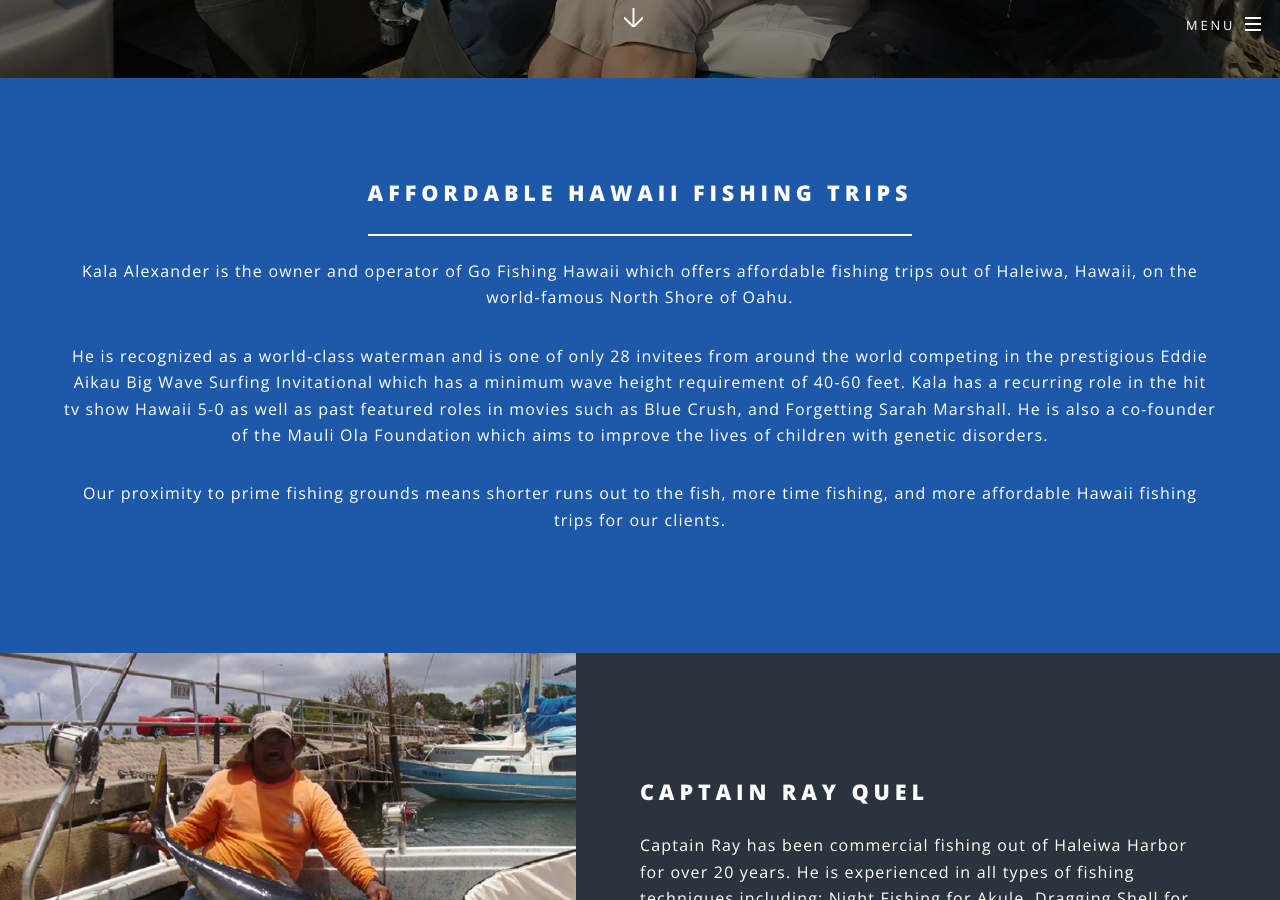
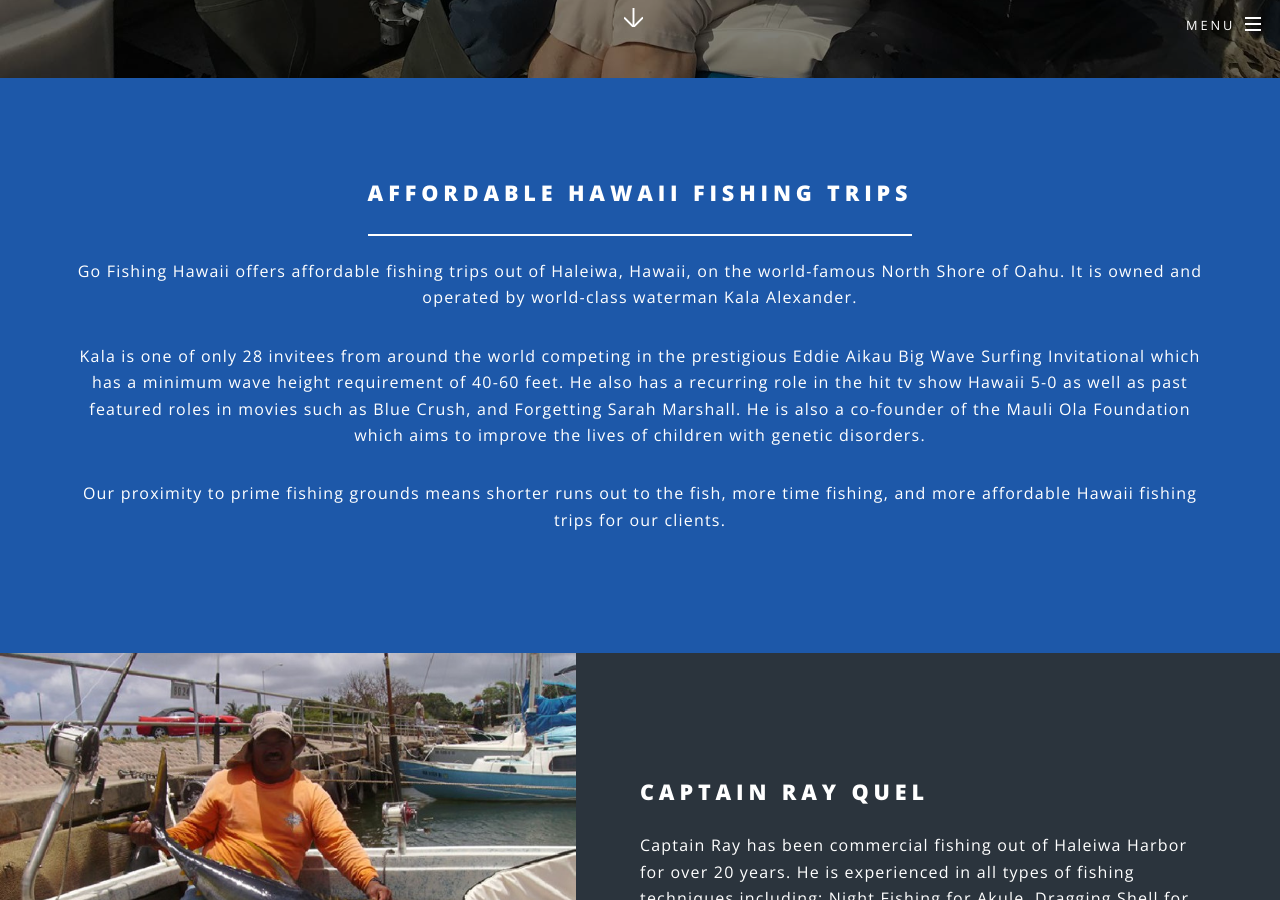
Before and after one commit to poidog223/poidog223.github.io, a Jekyll site: the page built from index.html, in a window 1280 px wide and 900 px high, scrolled down 822 px. Built offline with Jekyll 4.4.1, drawn with Linux system fonts in a browser that asks for light colours.

Commit message:
index edit

```diff
--- a/index.html
+++ b/index.html
@@ -19,8 +19,8 @@
 						<div class="inner">
 							<header class="major">
 								<h2>Affordable Hawaii Fishing Trips</h2>
-								<p>Kala Alexander is the owner and operator of Go Fishing Hawaii which offers affordable fishing trips out of Haleiwa, Hawaii, on the world-famous North Shore of Oahu.
-								<p>He is recognized as a world-class waterman and is one of only 28 invitees from around the world competing in the prestigious Eddie Aikau Big Wave Surfing Invitational which has a minimum wave height requirement of 40-60 feet. Kala has a recurring role in the hit tv show Hawaii 5-0 as well as past featured roles in movies such as Blue Crush, and Forgetting Sarah Marshall. He is also a co-founder of the Mauli Ola Foundation which aims to improve the lives of children with genetic disorders.</p>
+								<p>Go Fishing Hawaii offers affordable fishing trips out of Haleiwa, Hawaii, on the world-famous North Shore of Oahu. It is owned and operated by world-class waterman Kala Alexander.</p>
+								<p>Kala is one of only 28 invitees from around the world competing in the prestigious Eddie Aikau Big Wave Surfing Invitational which has a minimum wave height requirement of 40-60 feet. He also has a recurring role in the hit tv show Hawaii 5-0 as well as past featured roles in movies such as Blue Crush, and Forgetting Sarah Marshall. He is also a co-founder of the Mauli Ola Foundation which aims to improve the lives of children with genetic disorders.</p>
 								</p>Our proximity to prime fishing grounds means shorter runs out to the fish, more time fishing, and more affordable Hawaii fishing trips for our clients.</p>
 							</header>
 						</div>
```
Also changed, not shown: 2 other files.
